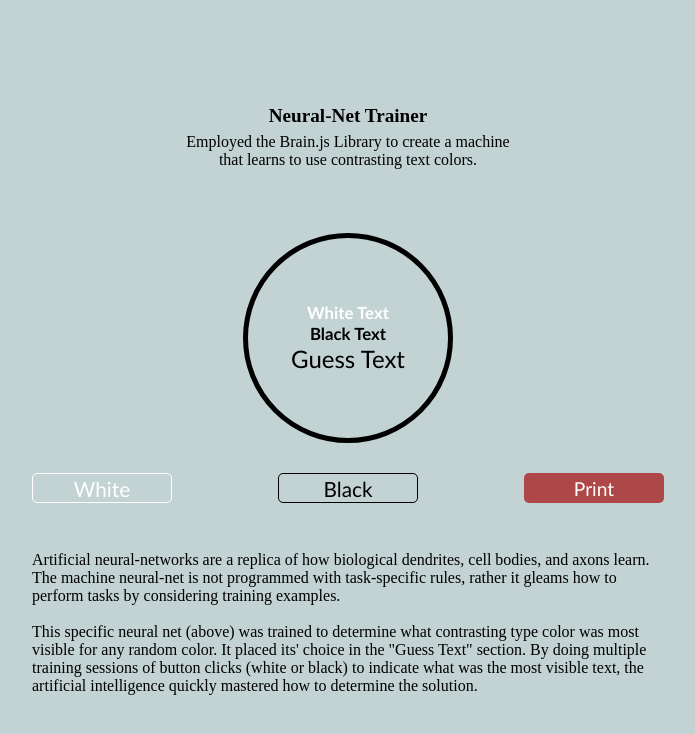
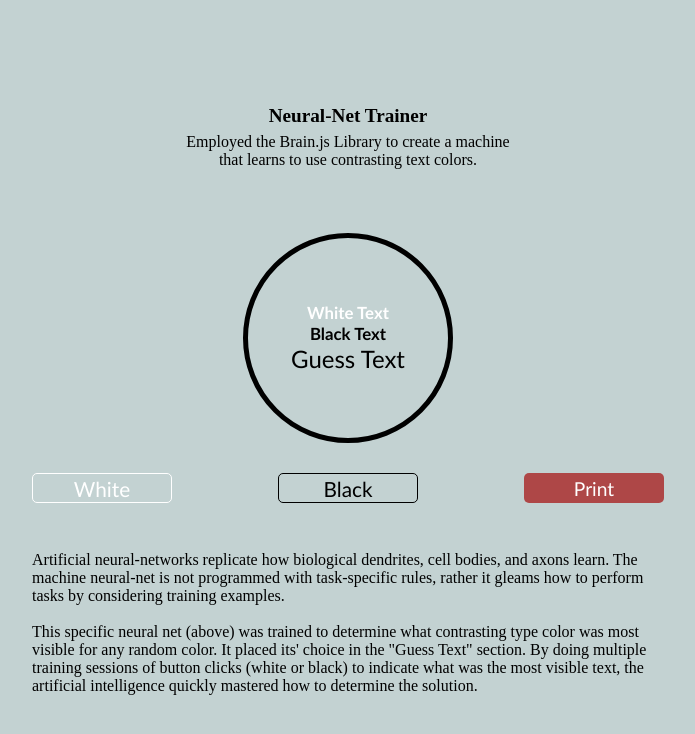
Before and after one commit to franklinpetra/neural_net_type_trainer, a website: page index.html in a window 1280 px wide. Shown: the whole page, without its empty margins (292-987 px from the left). Drawn offline with Linux system fonts and the light colour scheme; a script that the page names is missing.

Commit message:
Update index.html

```diff
--- a/index.html
+++ b/index.html
@@ -26,7 +26,7 @@
             <button id="print-button">Print</button>
         </div>
         <div class="description">
-            <p>Artificial neural-networks are a replica of how biological dendrites, cell bodies, and axons learn. The machine neural-net is not programmed with task-specific rules, rather it gleams how to perform tasks by considering training examples. <br><br>This specific neural net (above) was trained to determine what contrasting type color was most visible for any random color. It placed its' choice in the "Guess Text" section. By doing multiple training sessions of button clicks (white or black) to indicate what was the most visible text, the artificial intelligence quickly mastered how to determine the solution.</p>
+            <p>Artificial neural-networks replicate how biological dendrites, cell bodies, and axons learn. The machine neural-net is not programmed with task-specific rules, rather it gleams how to perform tasks by considering training examples. <br><br>This specific neural net (above) was trained to determine what contrasting type color was most visible for any random color. It placed its' choice in the "Guess Text" section. By doing multiple training sessions of button clicks (white or black) to indicate what was the most visible text, the artificial intelligence quickly mastered how to determine the solution.</p>
         </div>
     </div>
 </body>
```
